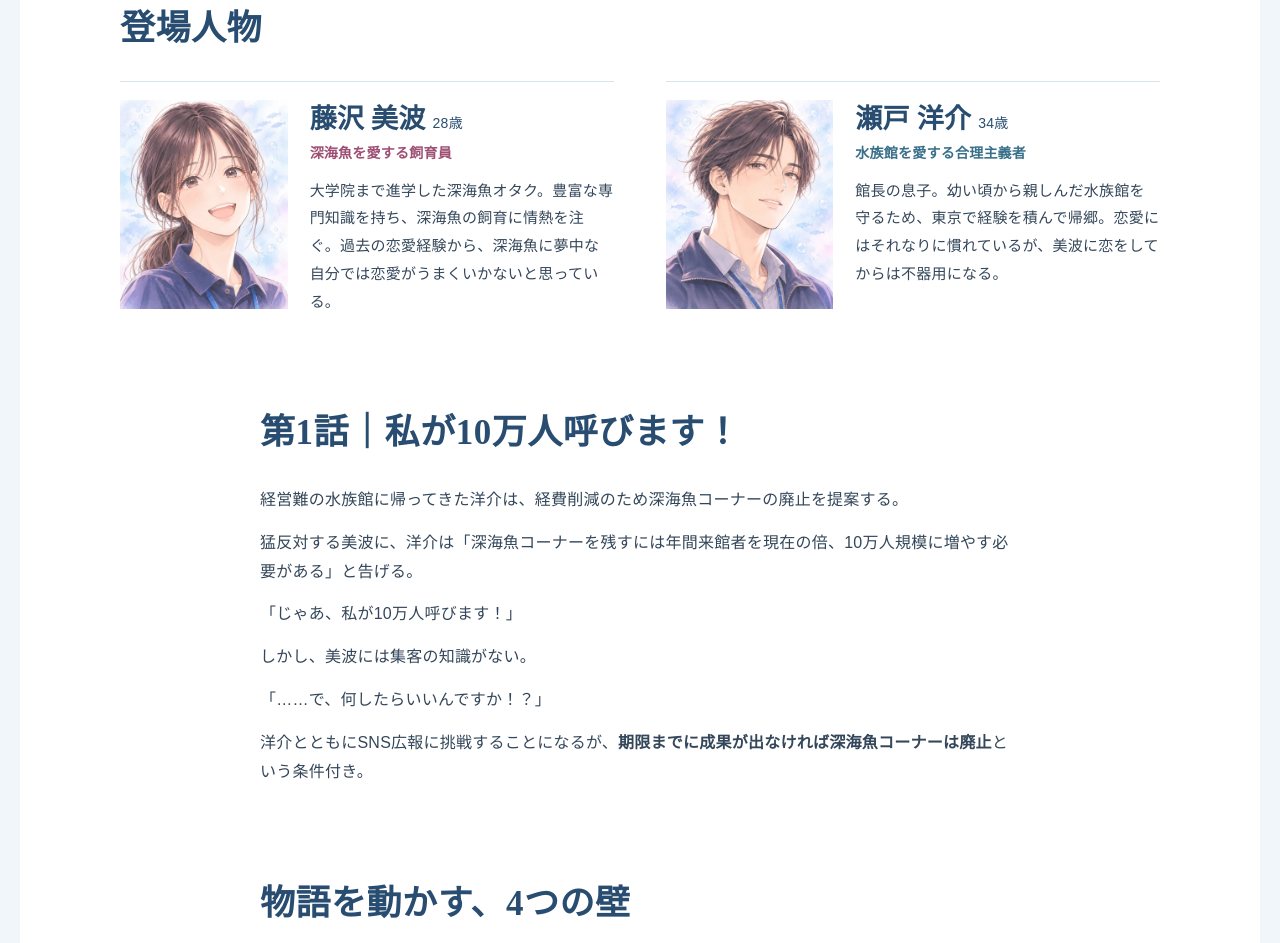
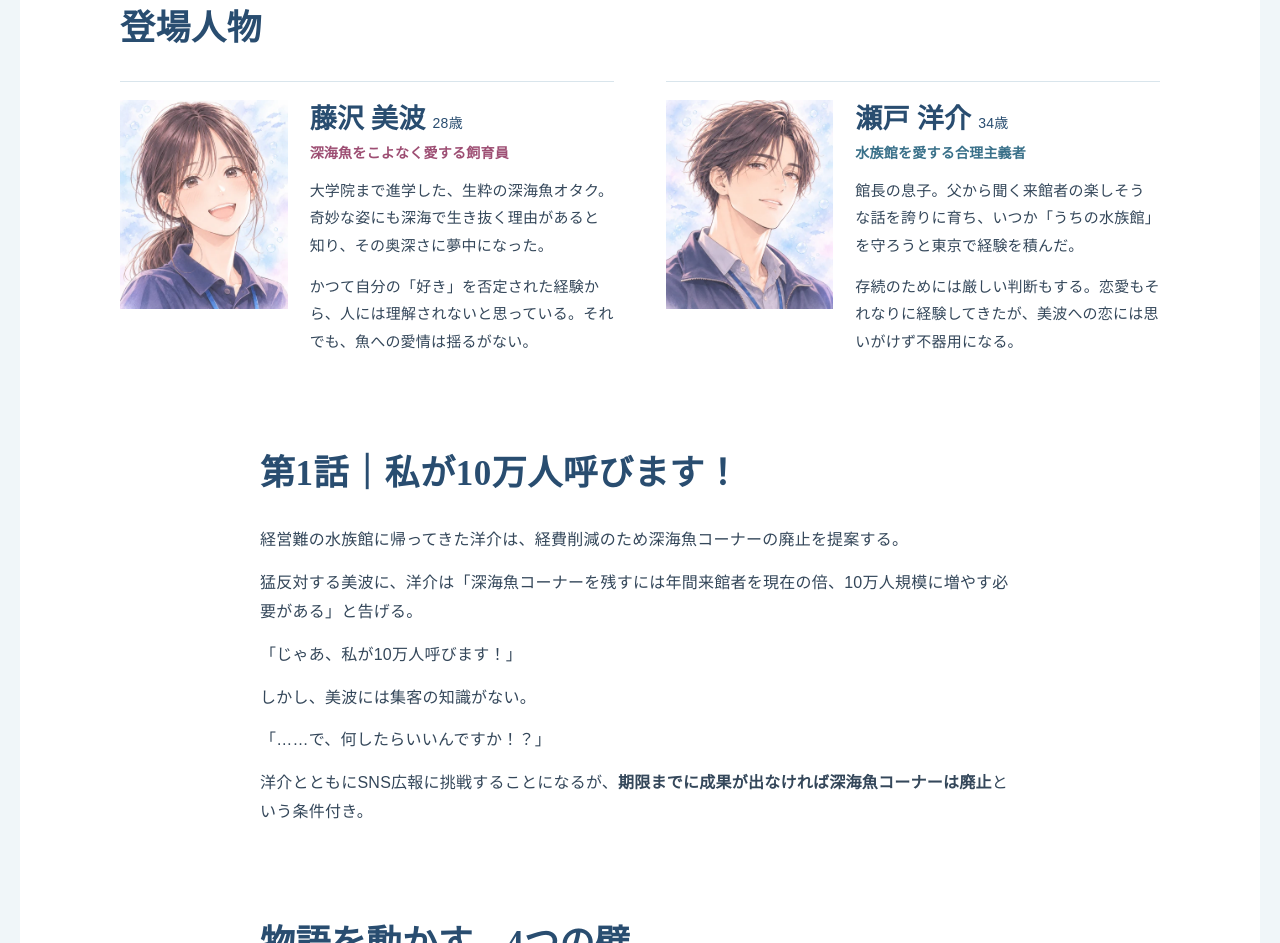
Before and after one commit to Moeko3737/shinkaigyo, a plain HTML site: page index.html in a window 1280 px wide. Shown: the part 1669-2612 px from the top of the page. Drawn offline with Linux system fonts and the light colour scheme.

Commit message:
登場人物の紹介文を詳しい版に戻す
Co-Authored-By: Claude Opus 5.5 <noreply@anthropic.com>
Claude-Session: https://claude.ai/code/session_01TLaenRMN4s45USAeY7tf7S

```diff
--- a/index.html
+++ b/index.html
@@ -524,8 +524,8 @@ h3 { text-wrap: pretty; }
 <section class="section inner" id="theme"><div class="s-head"><span class="num">01</span><h2>私の「好き」の軸</h2></div><div class="likes"><div class="like"><div class="index">01</div><p>恋をしたことで見えてくる、<br/>人間の不器用さやかわいさ</p></div><div class="like"><div class="index">02</div><p>好きなものを追いかけた先で、<br/>想像もしなかった世界に出会うこと</p></div><div class="like"><div class="index">03</div><p>出会いによって、<br/>お互いの人生が変わっていくこと</p></div></div></section>
 <section class="storyworld" id="story"><div class="inner world-grid"><div><h2 class="world-title">あらすじ</h2><p class="world-desc">舞台は、閉館の危機にある海辺の町の小さな水族館。</p><p class="world-desc">深海魚を愛する飼育員・美波は、廃止寸前の深海魚コーナーを守るため、館長の息子・洋介とSNS広報に挑む。</p><p class="world-desc">正反対の二人が、仕事にも恋にも不器用にぶつかりながら、「欠点」だと思われていたものを魅力に変えていく。</p></div></div></section>
 <section class="section inner" id="characters"><div class="s-head"><span class="num">02</span><h2>登場人物</h2></div><div class="character-grid">
-<article class="char-card pink"><figure><img alt="目を輝かせる飼育員・藤沢美波のキャラクターイメージ" src="images/minami.webp" width="400" height="500"/></figure><div><h3 class="char-name">藤沢 美波 <span>28歳</span></h3><p class="char-role">深海魚を愛する飼育員</p><div class="char-copy"><p>大学院まで進学した深海魚オタク。豊富な専門知識を持ち、深海魚の飼育に情熱を注ぐ。過去の恋愛経験から、深海魚に夢中な自分では恋愛がうまくいかないと思っている。</p></div></div></article>
-<article class="char-card blue"><figure><img alt="穏やかに微笑む瀬戸洋介のキャラクターイメージ" src="images/yosuke.webp" width="400" height="500"/></figure><div><h3 class="char-name">瀬戸 洋介 <span>34歳</span></h3><p class="char-role">水族館を愛する合理主義者</p><div class="char-copy"><p>館長の息子。幼い頃から親しんだ水族館を守るため、東京で経験を積んで帰郷。恋愛にはそれなりに慣れているが、美波に恋をしてからは不器用になる。</p></div></div></article>
+<article class="char-card pink"><figure><img alt="目を輝かせる飼育員・藤沢美波のキャラクターイメージ" src="images/minami.webp" width="400" height="500"/></figure><div><h3 class="char-name">藤沢 美波 <span>28歳</span></h3><p class="char-role">深海魚をこよなく愛する飼育員</p><div class="char-copy"><p>大学院まで進学した、生粋の深海魚オタク。奇妙な姿にも深海で生き抜く理由があると知り、その奥深さに夢中になった。</p><p>かつて自分の「好き」を否定された経験から、人には理解されないと思っている。それでも、魚への愛情は揺るがない。</p></div></div></article>
+<article class="char-card blue"><figure><img alt="穏やかに微笑む瀬戸洋介のキャラクターイメージ" src="images/yosuke.webp" width="400" height="500"/></figure><div><h3 class="char-name">瀬戸 洋介 <span>34歳</span></h3><p class="char-role">水族館を愛する合理主義者</p><div class="char-copy"><p>館長の息子。父から聞く来館者の楽しそうな話を誇りに育ち、いつか「うちの水族館」を守ろうと東京で経験を積んだ。</p><p>存続のためには厳しい判断もする。恋愛もそれなりに経験してきたが、美波への恋には思いがけず不器用になる。</p></div></div></article>
 </div></section>
 <section class="section inner" id="episode"><div class="s-head"><span class="num">03</span><h2>第1話｜私が10万人呼びます！</h2></div><div class="episode"><div class="ep-body"><p>経営難の水族館に帰ってきた洋介は、経費削減のため深海魚コーナーの廃止を提案する。</p><p>猛反対する美波に、洋介は「深海魚コーナーを残すには年間来館者を現在の倍、10万人規模に増やす必要がある」と告げる。</p><p>「じゃあ、私が10万人呼びます！」</p><p>しかし、美波には集客の知識がない。</p><p>「……で、何したらいいんですか！？」</p><p>洋介とともにSNS広報に挑戦することになるが、<strong>期限までに成果が出なければ深海魚コーナーは廃止</strong>という条件付き。</p></div></div></section>
 <section class="section inner" id="walls"><div class="s-head"><span class="num">04</span><h2>物語を動かす、4つの壁</h2></div><p class="intro">主人公がどんな難題にぶつかり、何を変えていくのか。仕事と恋愛、二つの軸で物語が進む。</p><div class="wall-list">
```
